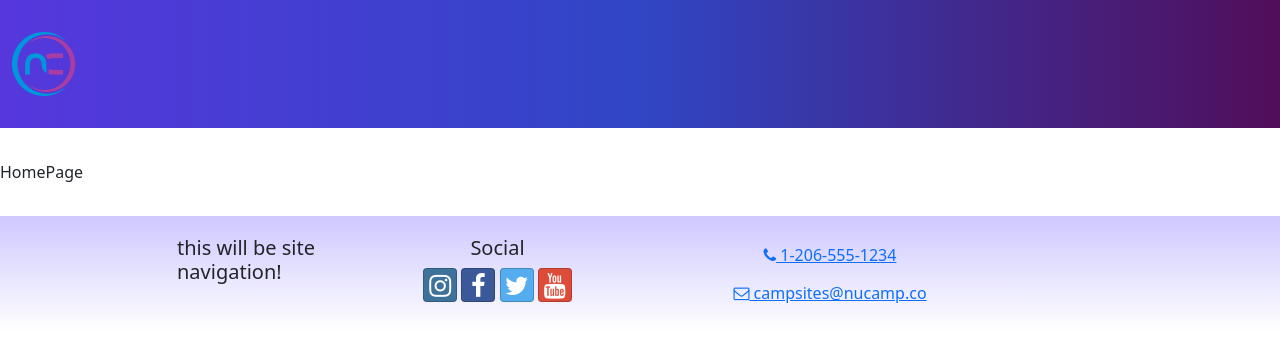
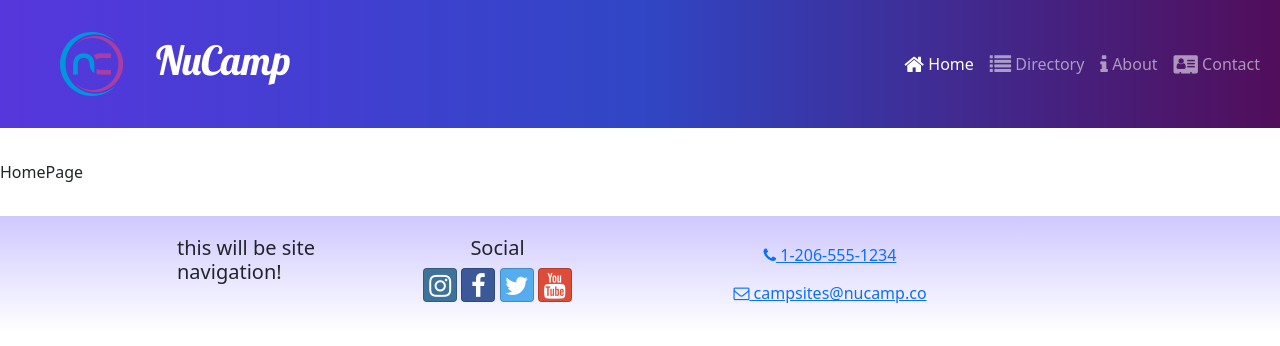
Before and after one commit to Kcounts93/NucampFolder, a React (Create React App) app in the folder 3-React/nucampsite/: page / in a window 1280 px wide. Shown: the top 346 px of the page. Built offline with nearby package versions, Linux system fonts and the light colour scheme.

Commit message:
header links

```diff
--- a/3-React/nucampsite/src/components/Header.js
+++ b/3-React/nucampsite/src/components/Header.js
@@ -1,14 +1,51 @@
-import { Navbar, NavbarBrand } from "reactstrap";
 import NucampLogo from "../app/assets/img/logo.png";
-
+import { useState } from "react";
+import {
+  Navbar,
+  NavbarBrand,
+  Collapse,
+  NavbarToggler,
+  Nav,
+  NavItem,
+} from "reactstrap";
+import { NavLink } from "react-router-dom";
 import React from "react";
 
 const Header = () => {
+  const [menuOpen, setMenuOpen] = useState(false);
+
   return (
     <Navbar dark color="primary" sticky="top" expand="md">
-      <NavbarBrand href="/">
-        <img src={NucampLogo} alt="nucamp logo" />
+      <NavbarBrand className="ms-5" href="/">
+        <img src={NucampLogo} alt="nucamp logo" className="float-start" />
+        <h1 className="mt-1">NuCamp</h1>
       </NavbarBrand>
+
+      <NavbarToggler onClick={() => setMenuOpen(!menuOpen)} />
+      <Collapse isOpen={menuOpen} navbar>
+        <Nav className="ms-auto" navbar>
+          <NavItem>
+            <NavLink className="nav-link" to="/">
+              <i className="fa fa-home fa-lg" /> Home
+            </NavLink>
+          </NavItem>
+          <NavItem>
+            <NavLink className="nav-link" to="/directory">
+              <i className="fa fa-list fa-lg" /> Directory
+            </NavLink>
+          </NavItem>
+          <NavItem>
+            <NavLink className="nav-link" to="/about">
+              <i className="fa fa-info fa-lg" /> About
+            </NavLink>
+          </NavItem>
+          <NavItem>
+            <NavLink className="nav-link" to="/contact">
+              <i className="fa fa-address-card fa-lg" /> Contact
+            </NavLink>
+          </NavItem>
+        </Nav>
+      </Collapse>
     </Navbar>
   );
 };
```
